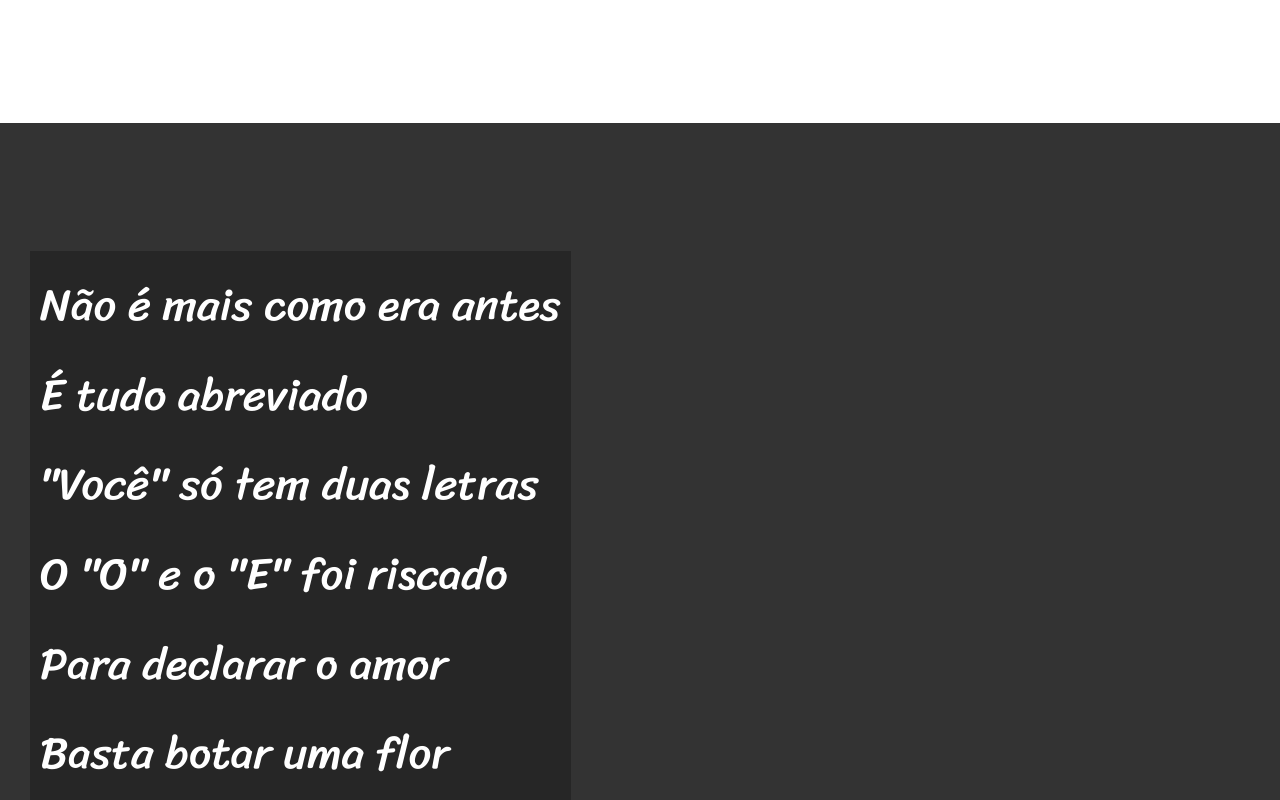
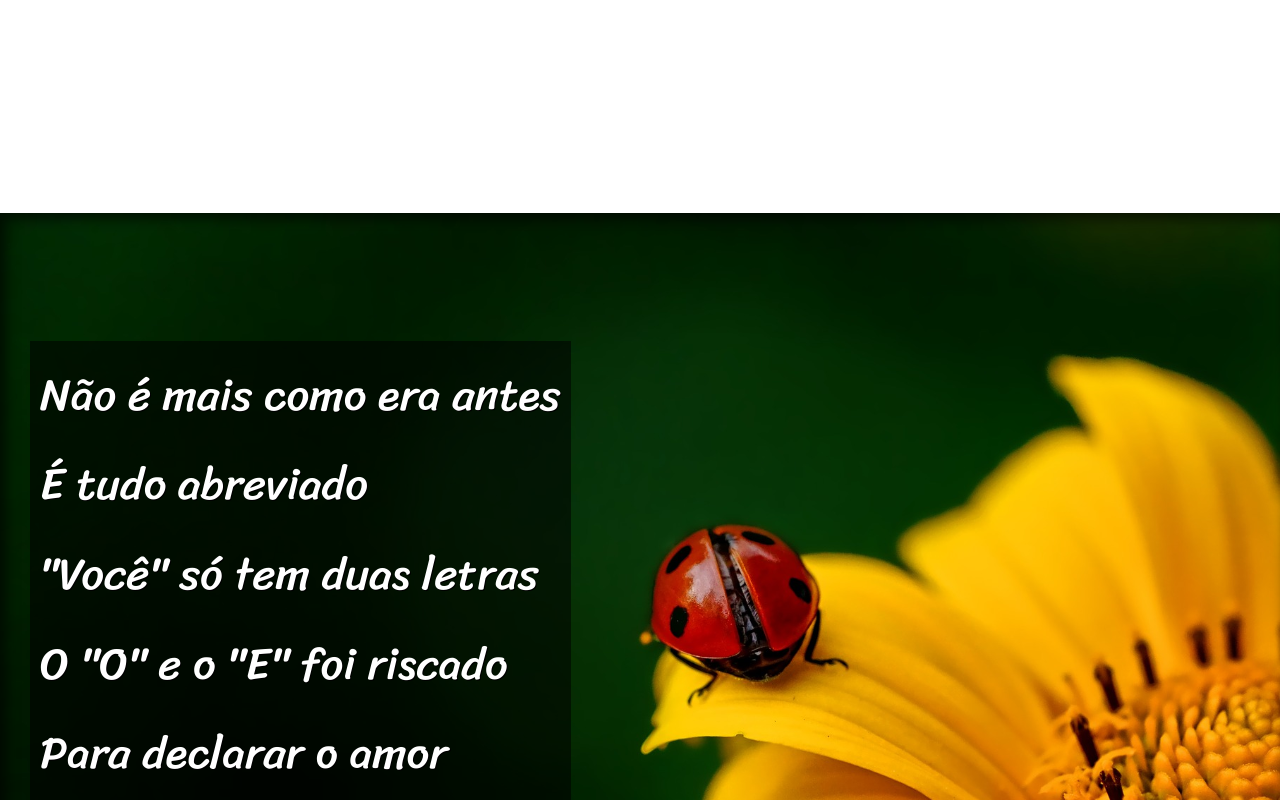
Before and after one commit to ogabrieldias/html-css, a plain HTML site: page Exercícios/Desafio012/index.html in a window 1280 px wide. Shown: the part 1020-1820 px from the top of the page. Drawn offline with Linux system fonts and the light colour scheme.

Commit message:
Desafio12 pronto

```diff
--- a/Exercícios/Desafio012/estilo/style.css
+++ b/Exercícios/Desafio012/estilo/style.css
@@ -58,6 +58,10 @@ section {
     font-size: 3.5vw;
 }
 
+section > p  {
+    padding-bottom: 2em;
+}
+
 section.normal {
     background-color: white;
     color: black;
@@ -66,12 +70,26 @@ section.normal {
 section.imagem {
     background-color: rgba(51, 51, 51);
     color: white;
+    box-shadow: inset 6px 6px 13px 0px rgba(0, 0, 0, 0.644);
+    background-size: cover;
+    background-attachment: fixed;
 }
 
 section.imagem > p {
     display: inline-block;
     padding: 10px;
-    background-color: rgba(0, 0, 0, 0.253);
+    background-color: rgba(0, 0, 0, 0.548);
+    text-shadow: 1px 1px 0px black;
+}
+
+section#img01 {
+    background-image: url('../imagens/background001.jpg');
+    background-position: right center;
+}
+
+section#img02 {
+    background-image: url('../imagens/background002.jpg');
+
 }
 
 footer {
--- a/Exercícios/Desafio012/index.html
+++ b/Exercícios/Desafio012/index.html
@@ -24,7 +24,7 @@
         </p>
     </section>
 
-    <section class="imagem">
+    <section class="imagem" id="img01">
         <p>
             Não é mais como era antes <br>
             É tudo abreviado <br>
@@ -58,7 +58,7 @@
         </p>
     </section>
 
-    <section class="imagem">
+    <section class="imagem" id="img02">
         <p>
             Tenho saudade das cartas <br>
             Escritas com a própria mão <br>
@@ -93,7 +93,7 @@
     </section>
 
     <footer>
-        <p>Site criado por <a href="https://github.com/ogabrieldias" target="_blank">Gabriel Bernardino Dias</a> <br>Três Rios - RJ</p>
+        <p>Site criado 21/10/2024 por <a href="https://github.com/ogabrieldias" target="_blank">Gabriel Bernardino Dias </a> <br>Três Rios | RJ </p>
     </footer>
 </body>
 </html>
```
